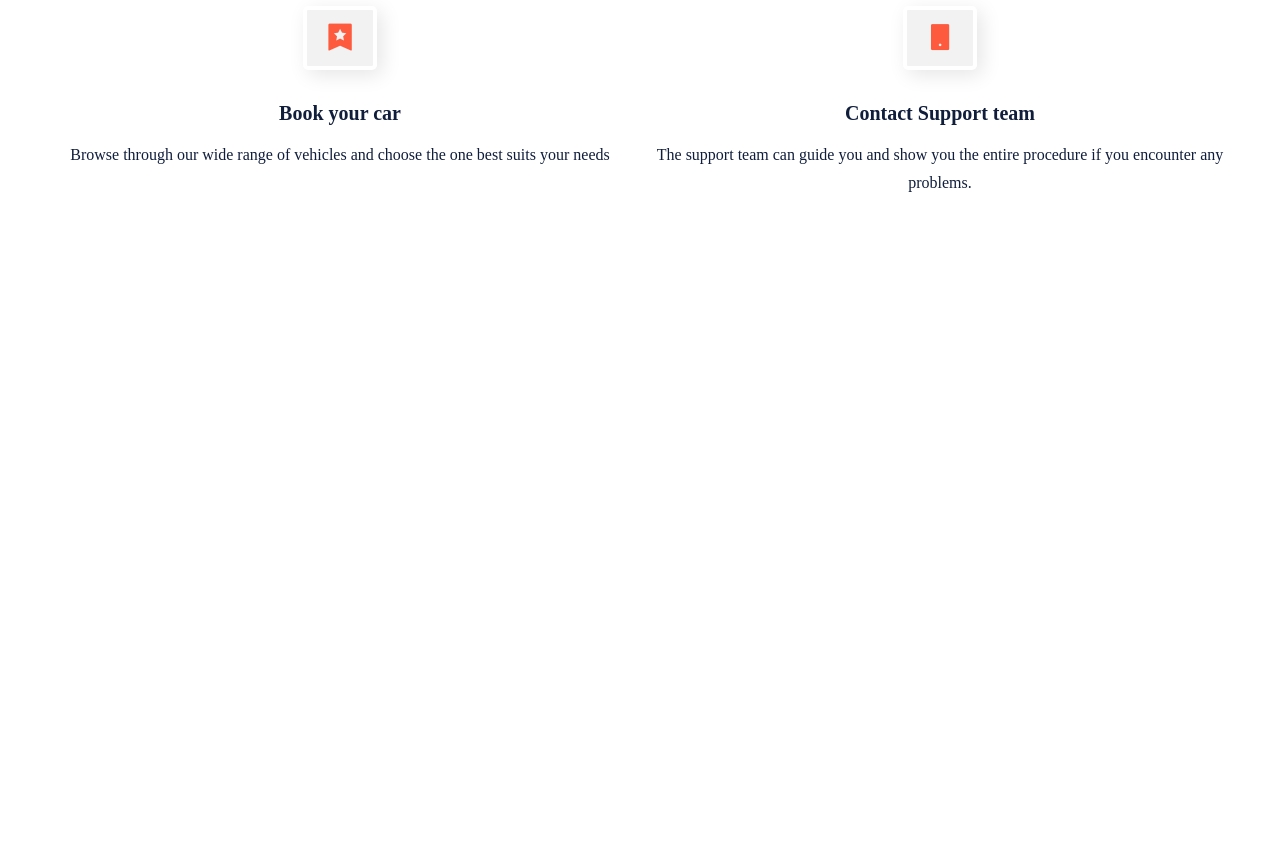
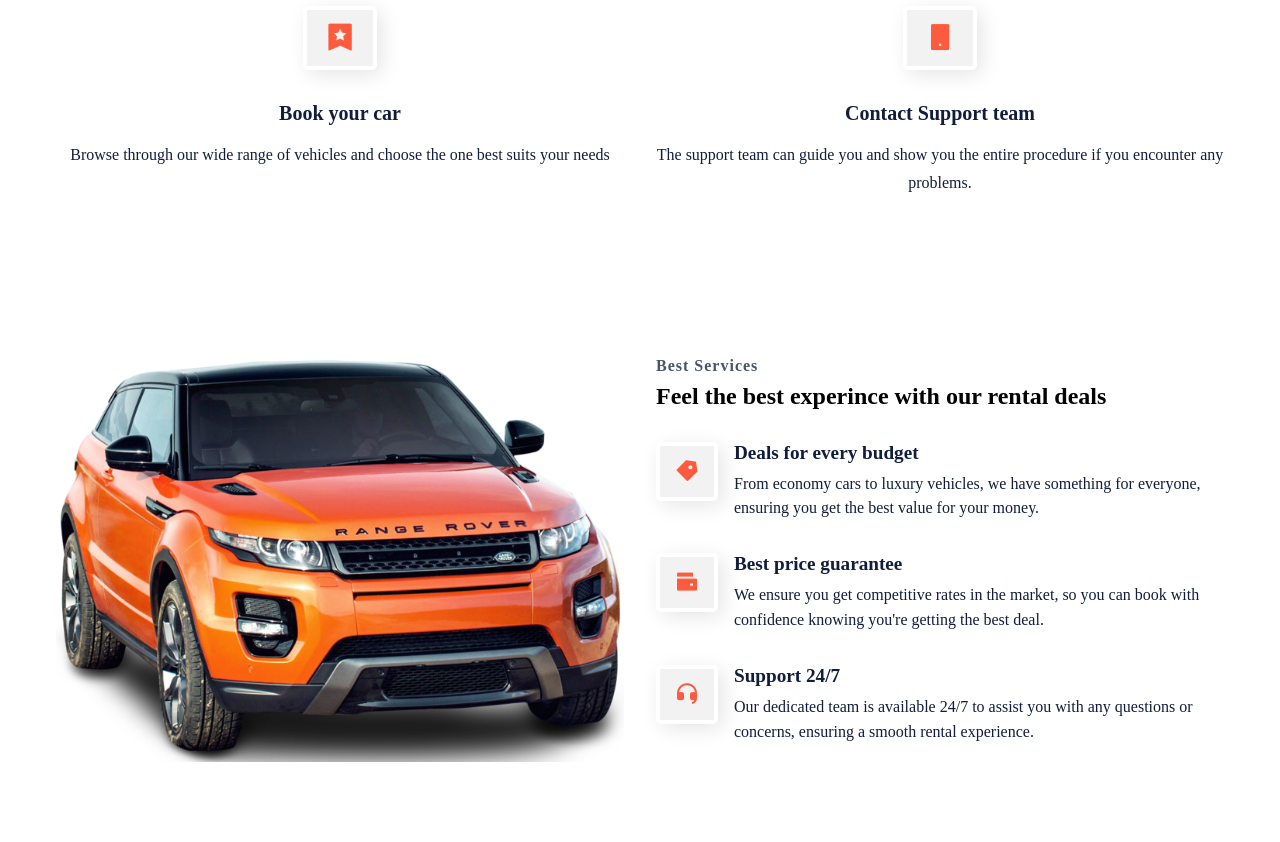
Before and after one commit to Md-shahien-khan/K-Rental, a plain HTML site: page index.html in a window 1280 px wide. Shown: the part 1178-2020 px from the top of the page. Before the commit the page ends 1455 px from the top, so only its background shows below. Drawn offline with nearby package versions, Linux system fonts and the light colour scheme.

Commit message:
section 3 service part done

```diff
--- a/index.html
+++ b/index.html
@@ -100,6 +100,49 @@
     </section>
 
 
+    <!-- section 3 -->
+     <section class="section-container service-container" id="service">
+        <div class="service-img">
+            <img src="images/service.png" alt="">
+        </div>
+        <div class="service-content">
+            <p class="section-subheader">Best Services</p>
+            <h2 class="section-header">
+                Feel the best experince with our rental deals
+            </h2>
+            <ul class="service-list">
+                <li>
+                    <span><i class="ri-price-tag-3-fill"></i></span>
+                    <div>
+                        <h4>Deals for every budget</h4>
+                        <p>
+                            From economy cars to luxury vehicles, we have something for everyone, ensuring you get the best value for your money.
+                        </p>
+                    </div>
+                </li>
+                <li>
+                    <span><i class="ri-wallet-fill"></i></span>
+                    <div>
+                        <h4>Best price guarantee</h4>
+                        <p>
+                            We ensure you get competitive rates in the market, so you can book with confidence knowing you're getting the best deal.
+                        </p>
+                    </div>
+                </li>
+                <li>
+                    <span><i class="ri-customer-service-fill"></i></span>
+                    <div>
+                        <h4>Support 24/7</h4>
+                        <p>
+                            Our dedicated team is available 24/7 to assist you with any questions or concerns, ensuring a smooth rental experience.
+                        </p>
+                    </div>
+                </li>
+            </ul>
+        </div>
+     </section>
+
+
     <script src="https://unpkg.com/scrollreveal"></script>
     <script src="index.js"></script>
 </body>
--- a/index.js
+++ b/index.js
@@ -29,7 +29,7 @@ ScrollReveal().reveal(".header-image img", {
 ScrollReveal().reveal(".header-image img", {
     ...scrollRevealOption,
     origin : "right",
-})
+});
 ScrollReveal().reveal(".header-content h1", {
     ...scrollRevealOption,
     delay : 500,
@@ -46,3 +46,22 @@ ScrollReveal().reveal(".steps-card", {
     ...scrollRevealOption,
     interval : 600,
 });
+ScrollReveal().reveal(".service-img img", {
+    ...scrollRevealOption,
+    origin : "left",
+});
+
+
+ScrollReveal().reveal(".service-content .section-subheader", {
+    ...scrollRevealOption,
+    delay: 500,
+});
+ScrollReveal().reveal(".service-content .section-header", {
+    ...scrollRevealOption,
+    delay: 1000,
+});
+ScrollReveal().reveal(".service-list li", {
+    ...scrollRevealOption,
+    delay: 1500,
+    interval : 500,
+});
--- a/style.css
+++ b/style.css
@@ -126,6 +126,7 @@ nav{
 .nav-btns{
     display: none;
 }
+
 /* section 1 */
 .header-container{
     display: grid;
@@ -181,6 +182,7 @@ nav{
     box-shadow: 5px 5px 20px rgba(0, 0, 0, 0.1);
 }
 
+
 /* section 2 */
 .step-container :is(.section-subheader, .section-header){
     text-align: center;
@@ -224,8 +226,41 @@ nav{
 }
 
 
-
-
+/* section 3 */
+.service-container{
+    display: grid;
+    gap: 2rem;
+    overflow: hidden;
+}
+.service-list{
+    margin-top: 2rem;
+    display: grid;
+    gap: 2rem;
+}
+.service-list li{
+    display: flex;
+    align-items: flex-start;
+    gap: 1rem;
+}
+.service-list li span{
+    padding: 12px 15px;
+    font-size: 1.5rem;
+    color: var(--primary-color);
+    background-color: var(--extra-light);
+    border: 4px solid var(--white);
+    border-radius: 5px;
+    box-shadow: 5px 5px 20px rgba(0, 0, 0, 0.1);
+}
+.service-list h4{
+    margin-bottom: .5rem;
+    font-size: 1.2rem;
+    font-weight: 700;
+    color: var(--text-dark);
+}
+.service-list p{
+    color: var(--text-dark);
+    line-height: 1.55rem;
+}
 
 
 
@@ -315,4 +350,8 @@ nav{
     .header-content{
         grid-area: 1/1/2/3;
     }
+
+    .service-container{
+        grid-template-columns: repeat(2, 1fr);
+    }
 }
```
Also changed, not shown: images/service.png (added).
